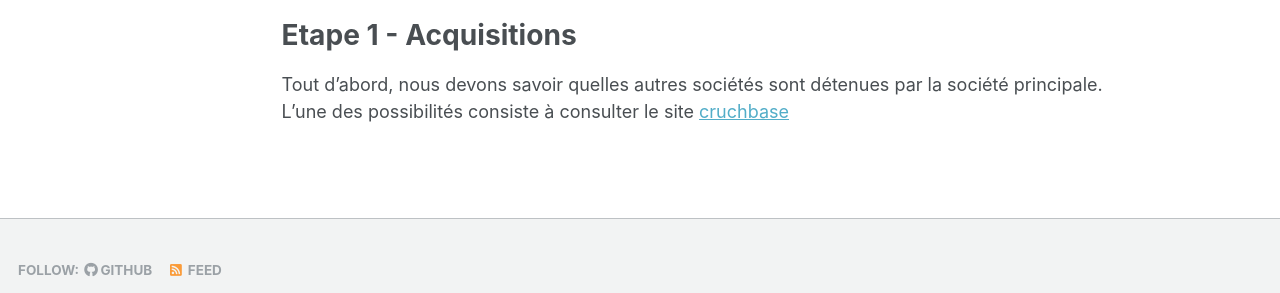
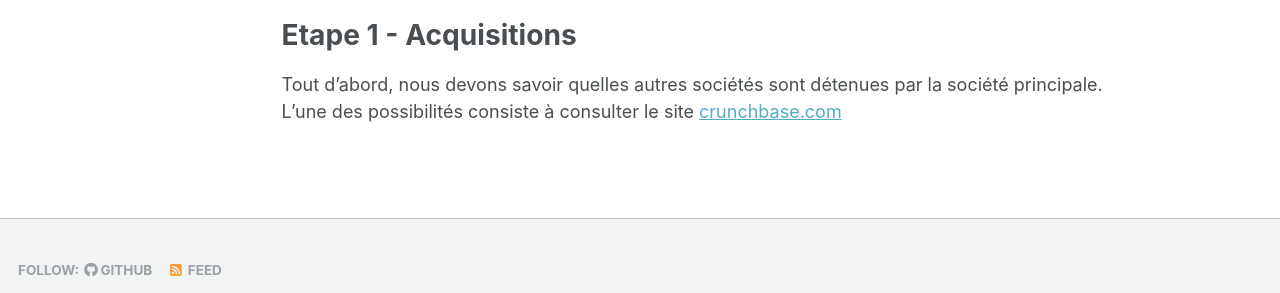
Before and after one commit to thackamura/thackamura.github.io, a Jekyll site: the page built from _pages/Bug_Bounty.md, in a window 1280 px wide and 900 px high, scrolled down 530 px. Shown: the part 553-846 px from the top of the window. Built offline with Jekyll 4.4.1, drawn with Linux system fonts in a browser that asks for light colours.

Commit message:
Update Bug_Bounty.md

```diff
--- a/_pages/Bug_Bounty.md
+++ b/_pages/Bug_Bounty.md
@@ -37,4 +37,4 @@ Le but de cette phase est d'obtenir toutes les sociétés appartenant à la soci
 Etape 1 - Acquisitions
 ======
 Tout d'abord, nous devons savoir quelles autres sociétés sont détenues par la société principale.
-<br/>L'une des possibilités consiste à consulter le site [cruchbase](https://www.crunchbase.com)
+<br/>L'une des possibilités consiste à consulter le site [crunchbase.com](https://www.crunchbase.com)
```
